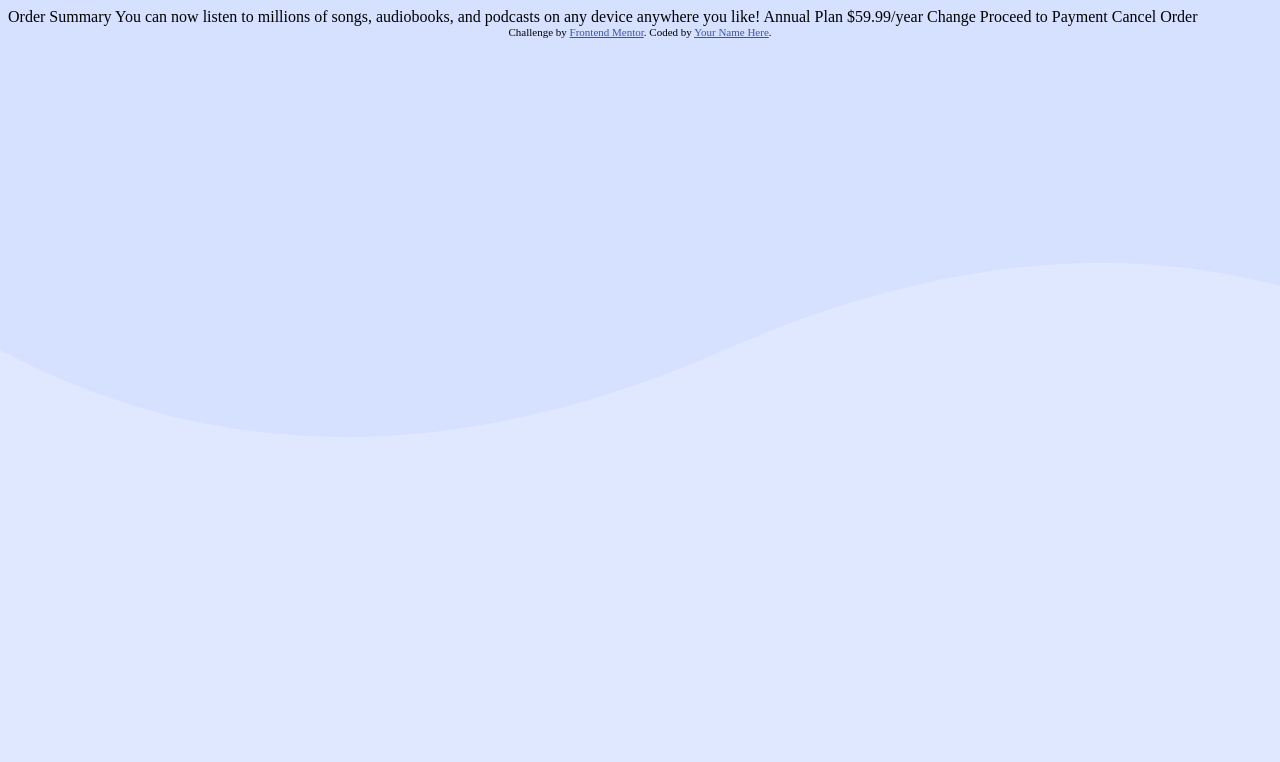
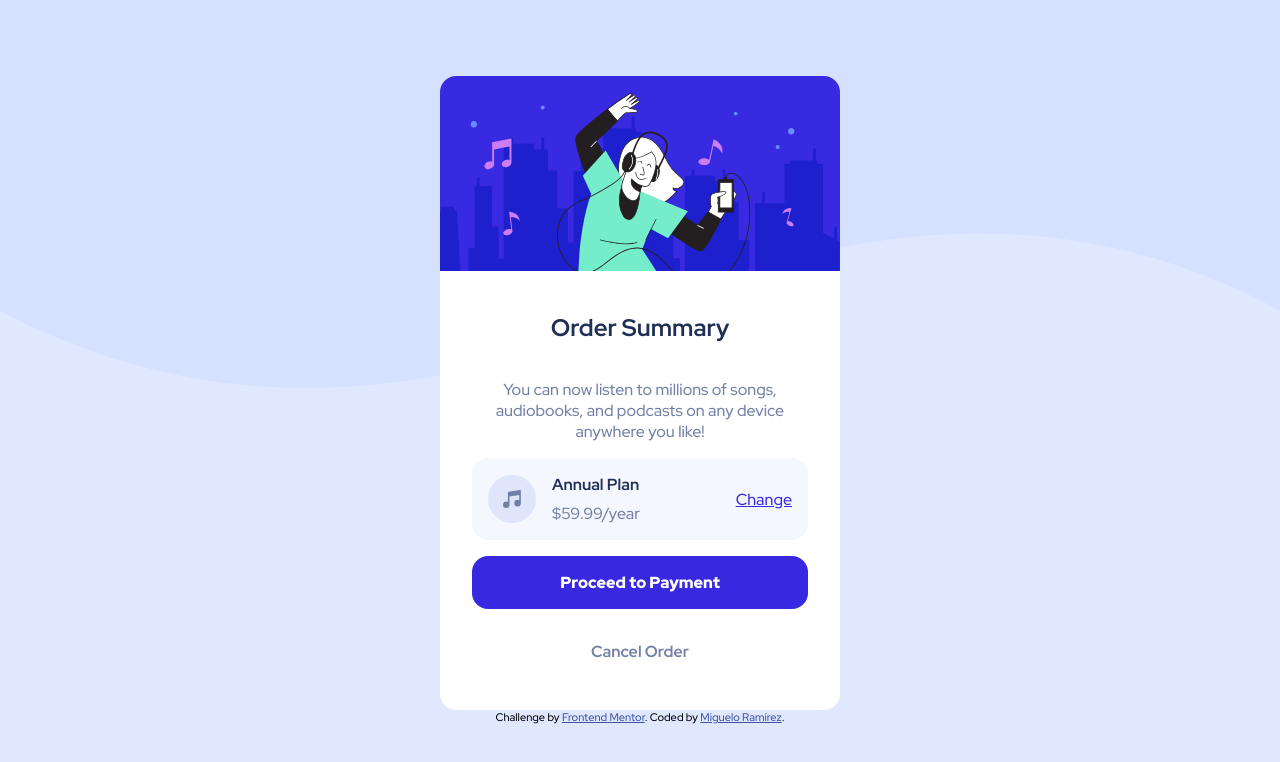
Before and after one commit to Miguelo0098/Order-summary-card-component, a plain HTML site: page index.html in a window 1280 px wide. Drawn offline with Linux system fonts and the light colour scheme.

Commit message:
feat: main layout and styles

```diff
--- a/index.html
+++ b/index.html
@@ -1,39 +1,80 @@
 <!DOCTYPE html>
 <html lang="en">
   <head>
-  <meta charset="UTF-8">
-  <meta name="viewport" content="width=device-width, initial-scale=1.0"> <!-- displays site properly based on user's device -->
+    <meta charset="UTF-8" />
+    <meta name="viewport" content="width=device-width, initial-scale=1.0" />
+    <!-- displays site properly based on user's device -->
 
-  <link rel="icon" type="image/png" sizes="32x32" href="./images/favicon-32x32.png">
-  <link rel="stylesheet" href="./styles/style.css">
-
-
+    <link
+      rel="icon"
+      type="image/png"
+      sizes="32x32"
+      href="./images/favicon-32x32.png"
+    />
     <title>Frontend Mentor | Order summary card</title>
 
-  <!-- Feel free to remove these styles or customise in your own stylesheet 👍 -->
+    <link rel="preconnect" href="https://fonts.googleapis.com" />
+    <link rel="preconnect" href="https://fonts.gstatic.com" crossorigin />
+    <link
+      href="https://fonts.googleapis.com/css2?family=Red+Hat+Display:wght@500;700;900&display=swap"
+      rel="stylesheet"
+    />
+    <link rel="stylesheet" href="./styles/style.css" />
+
     <style>
-    .attribution { font-size: 11px; text-align: center; }
-    .attribution a { color: hsl(228, 45%, 44%); }
+      .attribution {
+        font-size: 11px;
+        text-align: center;
+      }
+      .attribution a {
+        color: hsl(228, 45%, 44%);
+      }
     </style>
   </head>
   <body class="background">
+    <section class="content">
+      <div class="card summary">
+        <img
+          class="summary__illustration"
+          src="./images/illustration-hero.svg"
+          alt="Illustration of a girl listening music on her phone"
+        />
+        <div class="summary__wrapper">
+          <h1 class="summary__title">Order Summary</h1>
+          <p class="summary__description">
+            You can now listen to millions of songs, audiobooks, and podcasts on
+            any device anywhere you like!
+          </p>
+          <div class="card summary__plan">
+            <i class="music-icon"></i>
+            <div class="plan__wrapper">
+              <p class="plan__name">Annual Plan</p>
+              <p class="plan__price">$59.99/year</p>
+            </div>
+            <a class="plan__change" href="#">Change</a>
+          </div>
+          <button class="button summary__primary" onclick="alert('hello')">
+            Proceed to Payment
+          </button>
+          <button class="button summary__secondary">Cancel Order</button>
+        </div>
+      </div>
 
-  Order Summary
-
-  You can now listen to millions of songs, audiobooks, and podcasts on any
-  device anywhere you like!
-
-  Annual Plan
-  $59.99/year
-
-  Change
-
-  Proceed to Payment
-  Cancel Order
-
-  <div class="attribution">
-    Challenge by <a href="https://www.frontendmentor.io?ref=challenge" target="_blank">Frontend Mentor</a>.
-    Coded by <a href="#">Your Name Here</a>.
-  </div>
+      <footer class="attribution">
+        Challenge by
+        <a
+          href="https://www.frontendmentor.io?ref=challenge"
+          target="_blank"
+          rel="noopener noreferrer"
+          >Frontend Mentor</a
+        >. Coded by
+        <a
+          href="https://github.com/Miguelo0098"
+          target="_blank"
+          rel="noopener noreferrer"
+          >Miguelo Ramírez</a
+        >.
+      </footer>
+    </section>
   </body>
 </html>
--- a/styles/style.css
+++ b/styles/style.css
@@ -6,14 +6,148 @@
   --dark-blue: hsl(223, 47%, 23%);
 }
 
+* {
+  box-sizing: border-box;
+}
+
+html {
+  font-family: "Red Hat Display", sans-serif;
+  font-size: 16px;
+}
+
+body {
+  margin: 0;
+}
+
 .background {
   background-color: var(--pale-blue);
   background-image: url("../images/pattern-background-mobile.svg");
   background-repeat: no-repeat;
+  background-size: contain;
+  overflow-y: auto;
+  height: 100vh;
+  display: grid;
+  place-items: center;
+  width: 100%;
 }
 
-@media screen and (min-width: 376px) {
+.content {
+  padding: 0 1em 0 1em;
+}
+
+.card {
+  border-radius: 1em;
+}
+
+.summary {
+  max-width: 400px;
+  overflow: hidden;
+  background-color: white;
+}
+
+.summary__illustration {
+  width: 100%;
+}
+
+.summary__wrapper {
+  padding: 1em;
+  display: flex;
+  flex-direction: column;
+  justify-content: center;
+}
+
+.summary__title {
+  text-align: center;
+  font-weight: bold;
+  color: var(--dark-blue);
+}
+
+.summary__description {
+  text-align: center;
+  font-weight: normal;
+  padding: 0 1em 0 1em;
+  color: var(--desaturated-blue);
+}
+
+.summary__plan {
+  display: flex;
+  align-items: center;
+  justify-content: space-between;
+  background-color: var(--very-pale-blue);
+  padding: 0 1em 0 1em;
+  margin-bottom: 1em;
+}
+
+.music-icon {
+  background-image: url("../images/icon-music.svg");
+  background-position: center;
+  background-color: var(--pale-blue);
+  height: 3em;
+  width: 3em;
+  border-radius: 50%;
+}
+
+.plan__wrapper {
+  flex: 1 0 auto;
+  padding-left: 1em;
+}
+
+.plan__name {
+  margin-bottom: 0.5em;
+  font-weight: bold;
+  color: var(--dark-blue);
+}
+.plan__price {
+  margin-top: 0.5em;
+  color: var(--desaturated-blue);
+}
+
+.plan__change {
+  color: var(--bright-blue);
+}
+
+.plan__change:hover {
+  opacity: 80%;
+  text-decoration: none;
+}
+
+.button {
+  padding: 1em 0 1em 0;
+  border: none;
+  border-radius: 1em;
+  background-color: var(--bright-blue);
+  color: white;
+  font-family: "Red Hat Display", sans-serif;
+  font-size: 1em;
+  cursor: pointer;
+}
+
+.summary__primary {
+  font-weight: 900;
+  margin-bottom: 1em;
+}
+
+.summary__primary:hover {
+  opacity: 80%;
+}
+
+.summary__secondary {
+  font-weight: bold;
+  background-color: transparent;
+  color: var(--desaturated-blue);
+  margin-bottom: 1em;
+}
+
+.summary__secondary:hover {
+  color: var(--dark-blue);
+}
+
+@media screen and (min-width: 450px) {
   .background {
     background-image: url("../images/pattern-background-desktop.svg");
   }
+
+  .summary__wrapper {
+    padding: 1em 2em;
+  }
 }
```
Lines whose indentation alone changed are shown as unchanged.
